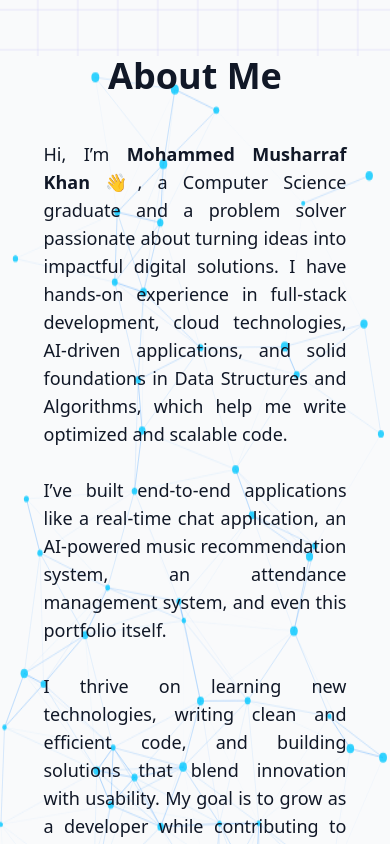
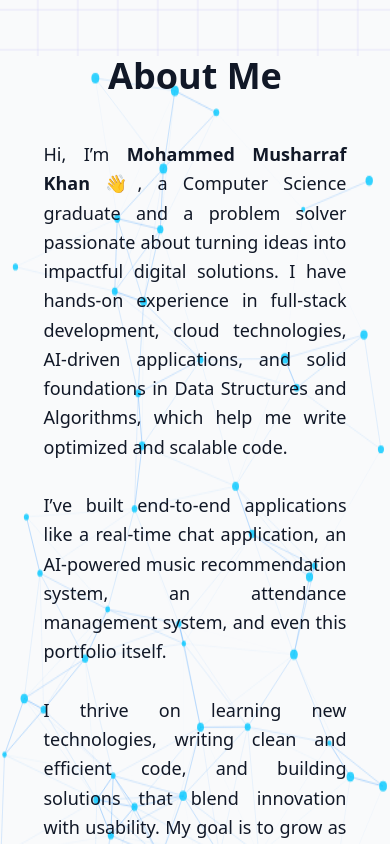
Before and after one commit to MdMusharrafKhan/Musharraf-Portfolio, a React (Vite) app: page / in a window 390 px wide. Shown: the part 860-1704 px from the top of the page. Built offline with nearby package versions, Linux system fonts and the light colour scheme.

Commit message:
updated About.jsx

```diff
--- a/src/components/About.jsx
+++ b/src/components/About.jsx
@@ -124,7 +124,8 @@ export default function About() {
       {/* Content */}
       <div className="relative z-10 max-w-[90%] auto-x px-6">
         <h2 className="text-4xl md:text-4xl font-bold mb-6">About Me</h2>
-        <p className="text-lg md:text-xl leading-15 md:leading-8 md:text-justify text-justify py-5 md:backdrop-blur-1">
+        <p className="text-lg md:text-xl leading-relaxed md:leading-8 text-justify py-5 md:backdrop-blur-1">
+
           Hi, I’m <span className="font-semibold"> Mohammed Musharraf Khan</span> 👋, a Computer Science graduate and a problem solver passionate about turning ideas into impactful digital solutions. I have hands-on experience in full-stack development, cloud technologies, AI-driven applications, and solid foundations in Data Structures and Algorithms, which help me write optimized and scalable code. <br /> <br /> I’ve built end-to-end applications like a real-time chat application, an AI-powered music recommendation system, an attendance management system, and even this portfolio itself. <br/> <br/>I thrive on learning new technologies, writing clean and efficient code, and building solutions that blend innovation with usability. My goal is to grow as a developer while contributing to projects that make a real difference. I’m always curious to learn, explore new tools, and take on challenges that push me to grow. Beyond coding, I’m passionate about solving problems, experimenting with projects, and creating digital experiences that make an impact.
         </p>
       </div>
```
